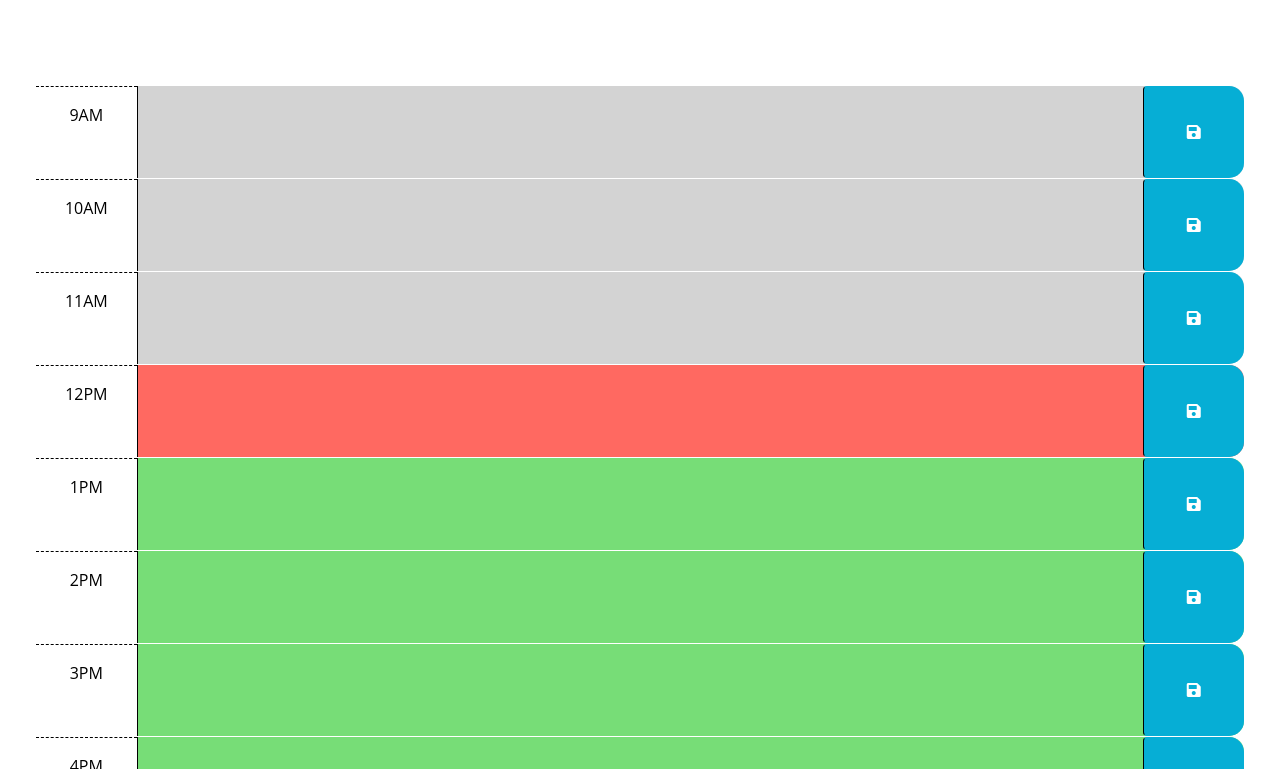
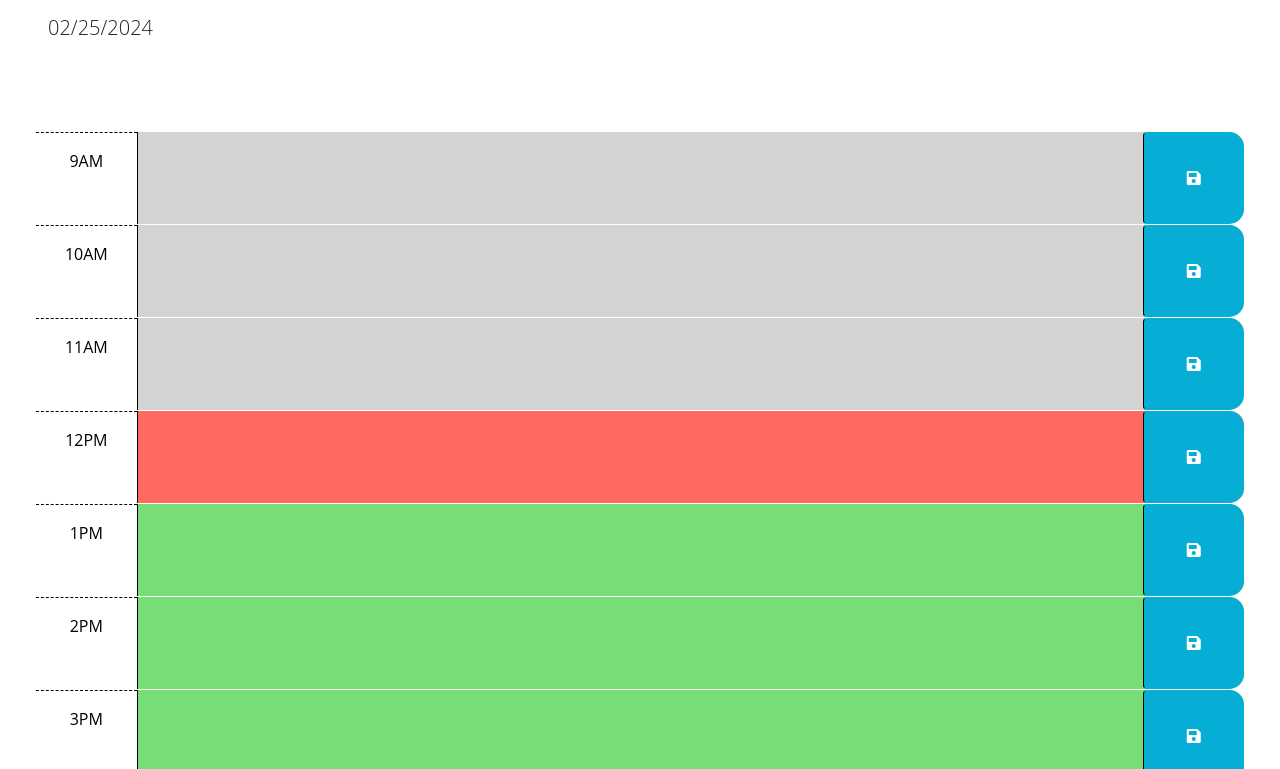
Before and after one commit to harristheharris/calender-app, a plain HTML site: page index.html in a window 1280 px wide. Shown: the part 166-935 px from the top of the page. Drawn offline with nearby package versions, Linux system fonts and the light colour scheme.

Commit message:
add the date displayed

```diff
--- a/Assets/script.js
+++ b/Assets/script.js
@@ -112,12 +112,26 @@ function renderData(key) {
  //localStorage.clear();
 }
 
+function displayDate(){
+
+  let aYear = dayjs().get('year');
+  let aMonth = dayjs().get('month');
+  let aDate = dayjs().get('date');
+  console.log(aMonth);
+  let proxyDate = aMonth + 1 + "-" + aDate + "-" + aYear; //why in the hell does month starts at 0 lol
+
+  let currentDate = dayjs(proxyDate).format('MM/DD/YYYY');
+  console.log(currentDate);
+  $("#currentDay").text(currentDate);
+
+}
+
 
 //-------------------------------------------------------------------------------------------------------------------------------
 
 $(function () {
 
-
+  displayDate();
   whatTimeisIt();
 
 
@@ -159,8 +173,4 @@ $(function () {
   });
 
 
-  // TODO: Add code to get any user input that was saved in localStorage and set
-  // the values of the corresponding textarea elements.
-  // HINT: How can the id attribute of each time-block be used to do this?
-  // TODO: Add code to display the current date in the header of the page.
 });
```
Also changed, not shown: index.html (+0 -8 lines).
